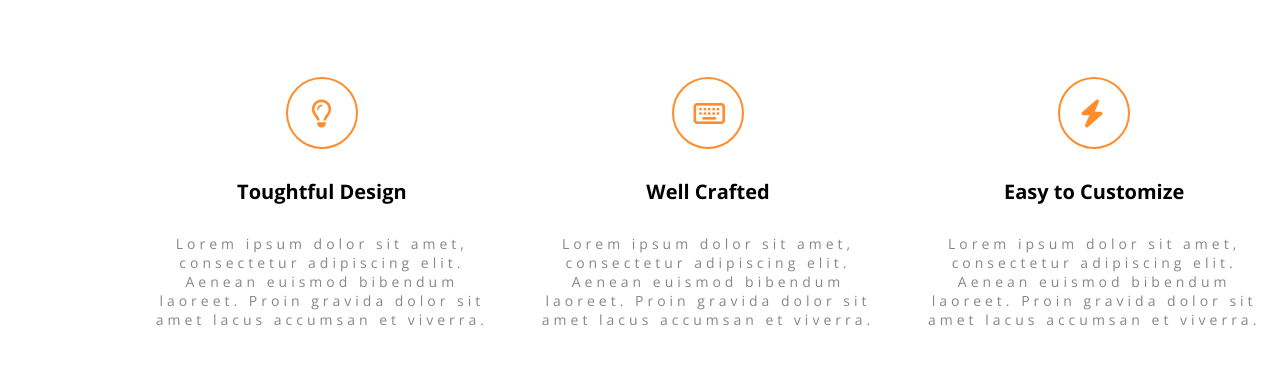
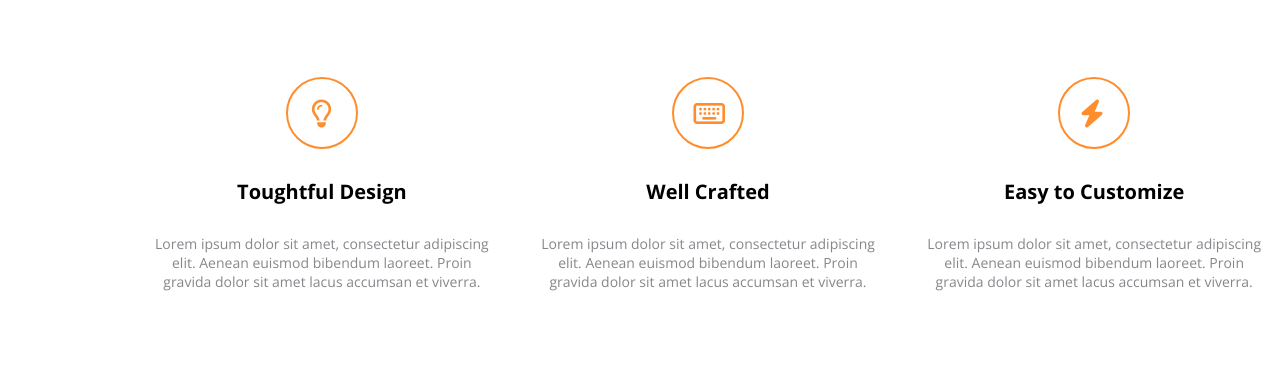
Before and after one commit to Timofei-Benko/lesson-2, a plain HTML site: page index.html in a window 1280 px wide. Shown: the part 279-644 px from the top of the page. Drawn offline with nearby package versions, Linux system fonts and the light colour scheme.

Commit message:
updated css

```diff
--- a/styles/style.css
+++ b/styles/style.css
@@ -91,5 +91,4 @@ section {
 .feature-descr {
     font-size: 14px;
     color: #86878B;
-    letter-spacing: 4px;
 }
```
